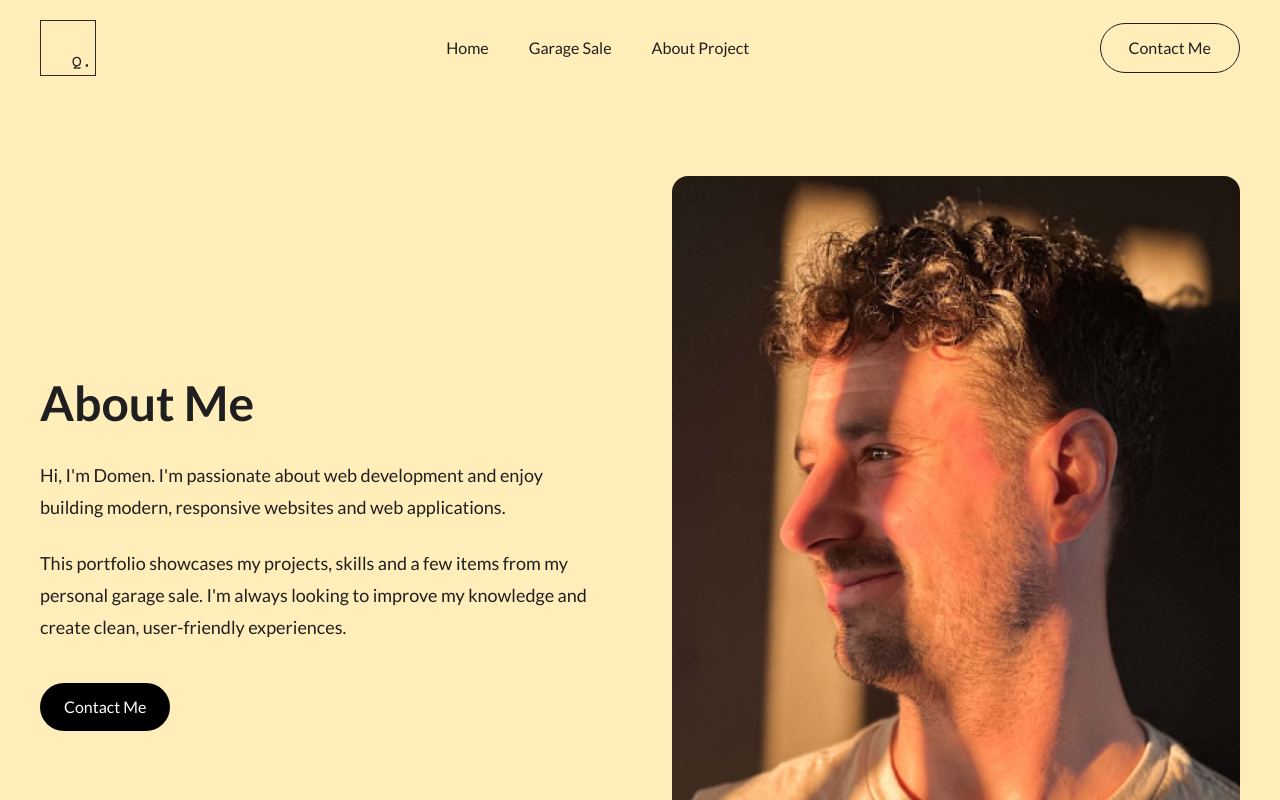
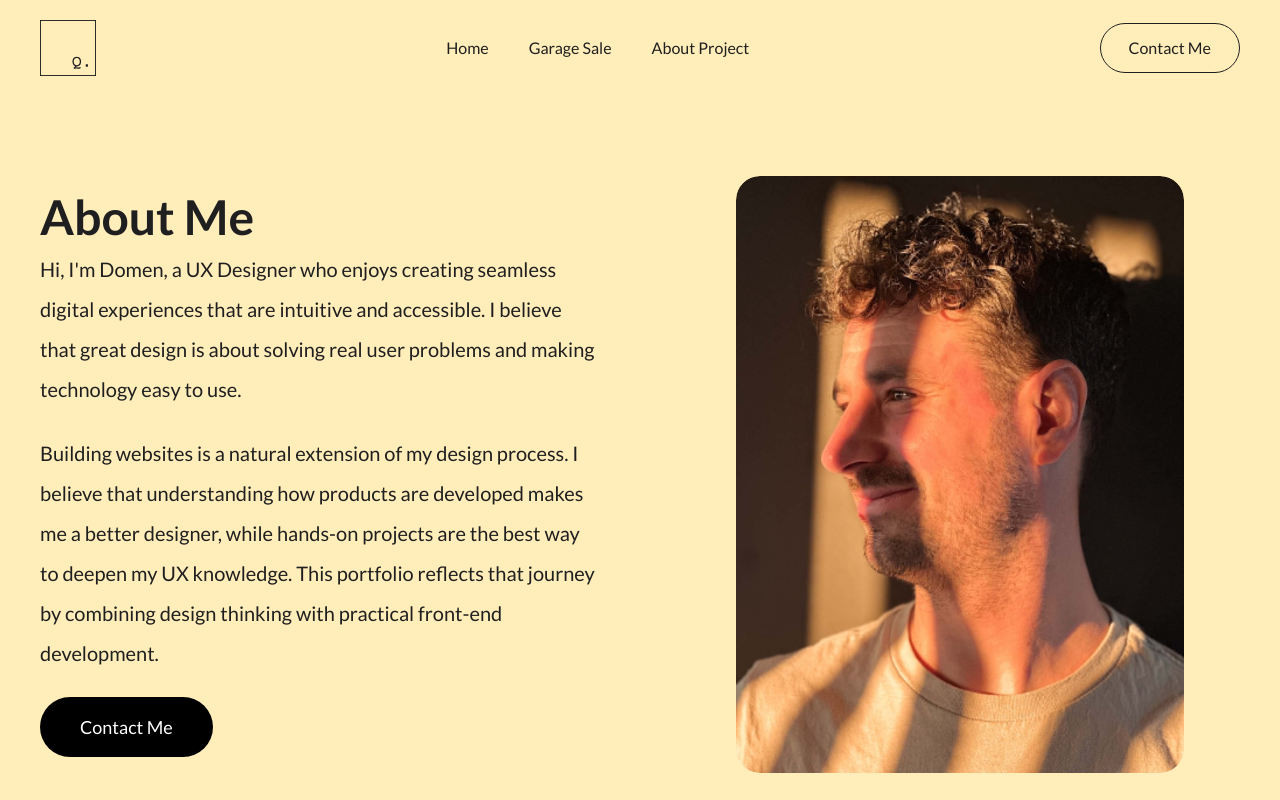
Before and after one commit to Mender92/garage-sale, a React (Vite) app: page /about in a window 1280 px wide. Shown: the top 800 px of the page. Built offline with nearby package versions, Linux system fonts and the light colour scheme.

Commit message:
Update About page, Hero and Garage Sale

```diff
--- a/src/components/garage-sale/ProductCard.jsx
+++ b/src/components/garage-sale/ProductCard.jsx
@@ -2,22 +2,24 @@ import { Link } from "react-router-dom";
 
 function ProductCard({ product }) {
   return (
-    <div className="border rounded-2xl p-6">
+    <div className="w-full max-w-[360px] border rounded-2xl p-5">
       <img
         src={product.image}
         alt={product.title}
         className="w-full h-52 object-cover rounded-xl"
       />
 
-      <h3 className="text-xl font-bold mt-5">
+      <h3 className="mt-5 text-2xl font-bold">
         {product.title}
       </h3>
 
-      <p className="mt-2">{product.price}</p>
+      <p className="mt-2 text-lg">
+        {product.price}
+      </p>
 
       <Link
         to={`/product/${product.id}`}
-        className="inline-block mt-6 border rounded-full px-6 py-2"
+        className="inline-block mt-6 border rounded-full px-6 py-2 transition hover:bg-black hover:text-white"
       >
         View Product
       </Link>
--- a/src/components/home/Hero.jsx
+++ b/src/components/home/Hero.jsx
@@ -27,7 +27,7 @@ function Hero() {
           <p className="mt-2 max-w-xl text-xl leading-10">
             Here you'll find a few things from my apartment that I no longer
             use but are still in great shape and ready for a new home. Feel
-            free to browse around—who knows, maybe something here is just what
+            free to browse around, maybe something here is just what
             you need.
           </p>
 
--- a/src/data/products.js
+++ b/src/data/products.js
@@ -12,11 +12,11 @@ const products = [
   },
   {
     id: 2,
-    title: "Guitar Case",
-    price: "€80",
+    title: "Travel Suitcase",
+    price: "€20",
     image: caseImage,
     description:
-      "Durable hard guitar case that provides excellent protection during transport and storage.",
+      "Well-maintained travel suitcase in good condition. Spacious, lightweight, and easy to maneuver thanks to its smooth-rolling wheels. Perfect for vacations, business trips, or weekend getaways. Fully functional with normal signs of use.",
   },
 ];
 
--- a/src/pages/About.jsx
+++ b/src/pages/About.jsx
@@ -5,37 +5,44 @@ import profileImage from "../assets/profile.jpeg.jpeg";
 function About() {
   return (
     <Section>
-      <div className="grid lg:grid-cols-2 gap-16 items-center">
+      <div className="grid lg:grid-cols-2 items-center gap-20">
         <div>
           <h1 className="text-5xl font-bold">
             About Me
           </h1>
 
-          <p className="mt-8 text-lg leading-8">
-            Hi, I'm Domen. I'm passionate about web development and enjoy
-            building modern, responsive websites and web applications.
+          <p className="mt-2 max-w-xl text-xl leading-10">
+            Hi, I'm Domen, a UX Designer who enjoys creating seamless digital
+            experiences that are intuitive and accessible. I believe
+            that great design is about solving real user problems and making technology easy to use.
           </p>
 
-          <p className="mt-6 text-lg leading-8">
-            This portfolio showcases my projects, skills and a few items from
-            my personal garage sale. I'm always looking to improve my knowledge
-            and create clean, user-friendly experiences.
+          <p className="mt-6 max-w-xl text-xl leading-10">
+            Building websites is a natural extension of my design process. I believe
+            that understanding how products are developed makes me a better designer,
+            while hands-on projects are the best way to deepen my UX knowledge. This
+            portfolio reflects that journey by combining design thinking with practical
+            front-end development.
           </p>
 
+          <div className="mt-6 flex flex-wrap gap-6">
             <Link
               to="/contact"
-            className="inline-block mt-10 rounded-full bg-black px-6 py-3 text-white"
+              className="rounded-full bg-black text-white px-10 py-4 text-lg transition hover:opacity-90"
             >
               Contact Me
             </Link>
           </div>
+        </div>
 
-        <div>
+        <div className="flex justify-center">
+  <div className="overflow-hidden rounded-3xl max-w-md">
     <img
       src={profileImage}
       alt="Domen"
-            className="w-full rounded-2xl object-cover"
+      className="w-full rounded-3xl object-cover transition-transform duration-300 ease-in-out hover:scale-105"
     />
+  </div>
 </div>
       </div>
     </Section>
--- a/src/pages/GarageSale.jsx
+++ b/src/pages/GarageSale.jsx
@@ -5,11 +5,12 @@ import products from "../data/products";
 function GarageSale() {
   return (
     <Section>
-      <h1 className="text-4xl font-bold">
+      <div className="max-w-6xl">
+        <h1 className="text-5xl font-bold mb-12">
           Garage Sale
         </h1>
 
-      <div className="grid md:grid-cols-2 gap-8 mt-10">
+        <div className="flex flex-wrap gap-8">
           {products.map((product) => (
             <ProductCard
               key={product.id}
@@ -17,6 +18,7 @@ function GarageSale() {
             />
           ))}
         </div>
+      </div>
     </Section>
   );
 }
```
Lines whose indentation alone changed are shown as unchanged.
